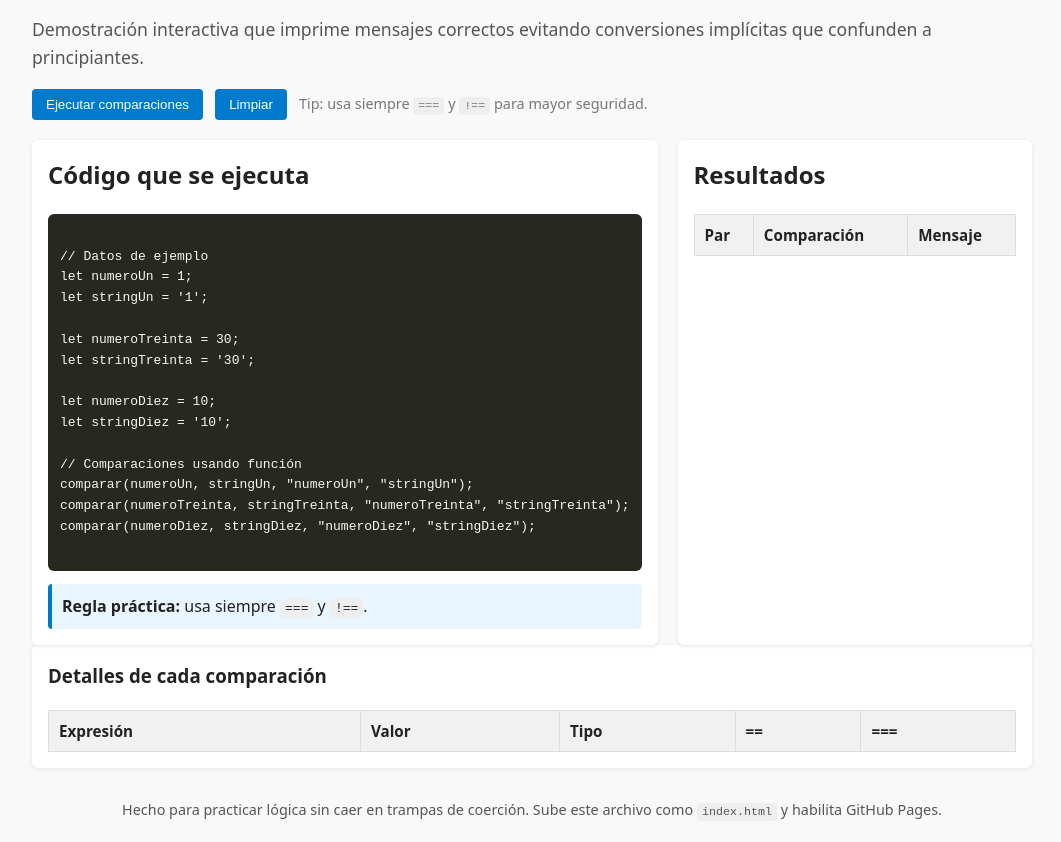
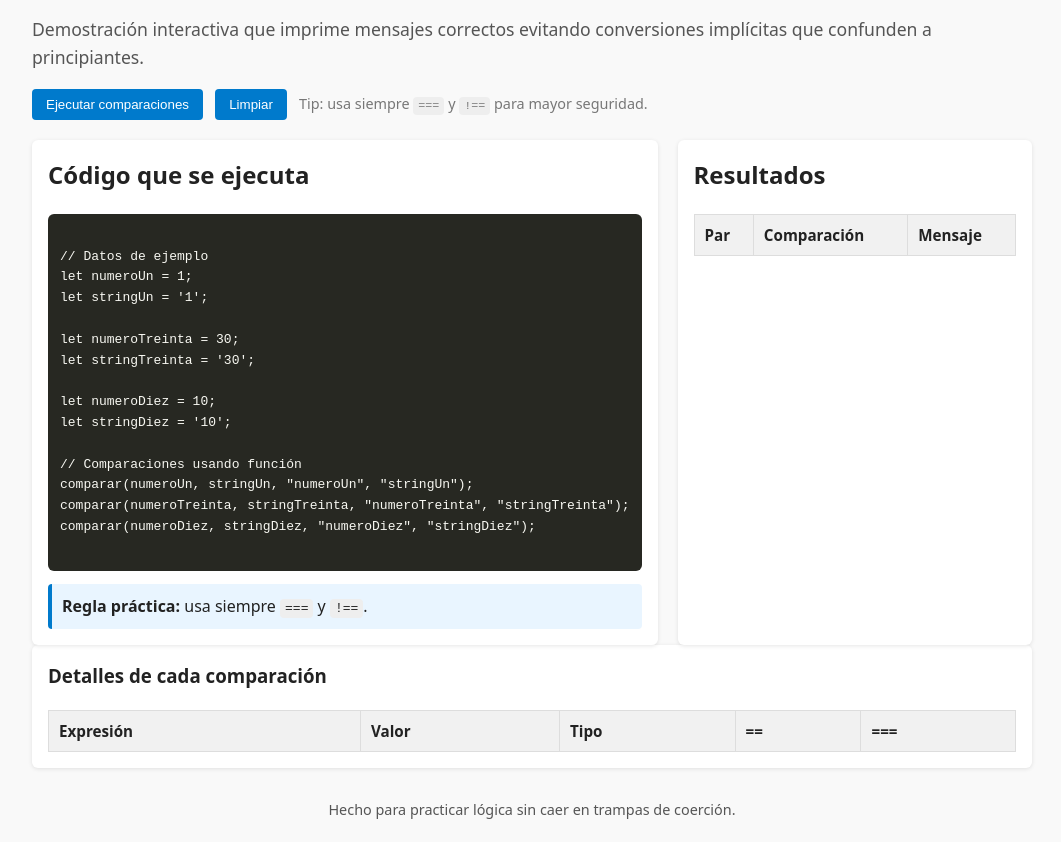
Before and after one commit to jriojac/comparacion-js-igualdad, a plain HTML site: page index.html in a window 1280 px wide. Shown: the part 97-939 px from the top of the page, without its empty margins (108-1169 px from the left). Drawn offline with Linux system fonts and the light colour scheme.

Commit message:
Actualizar HTML

```diff
--- a/index.html
+++ b/index.html
@@ -75,7 +75,6 @@ comparar(numeroDiez, stringDiez, "numeroDiez", "stringDiez");
 
     <footer>
       Hecho para practicar lógica sin caer en trampas de coerción.
-      Sube este archivo como <span class="code">index.html</span> y habilita GitHub Pages.
     </footer>
   </main>
   <script src="app.js"></script>
```
